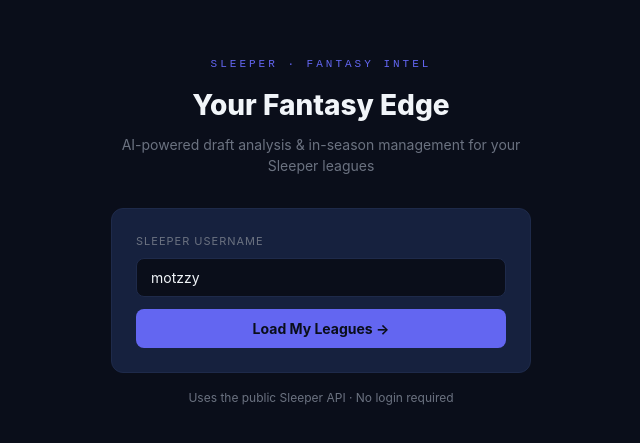
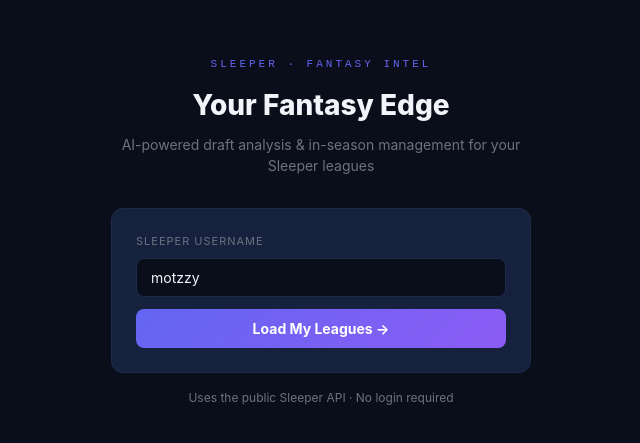
Before and after one commit to motzzyio/sleeper-fantasy-intel, a Next.js app: page / in a window 1280 px wide. Shown: the part 169-612 px from the top of the page, without its empty margins (319-959 px from the left). Built offline with nearby package versions, Linux system fonts and the light colour scheme.

Commit message:
style: update landing page to new indigo color palette

```diff
--- a/src/app/page.tsx
+++ b/src/app/page.tsx
@@ -52,7 +52,7 @@
           <button
             onClick={handleSubmit}
             style={{
-              width: "100%", background: "var(--accent)", color: "var(--bg)",
+              width: "100%", background: "linear-gradient(135deg, #6366f1, #8b5cf6)", color: "#fff",
               border: "none", borderRadius: 8, padding: "11px 0",
               fontWeight: 700, fontSize: 14,
             }}
```
